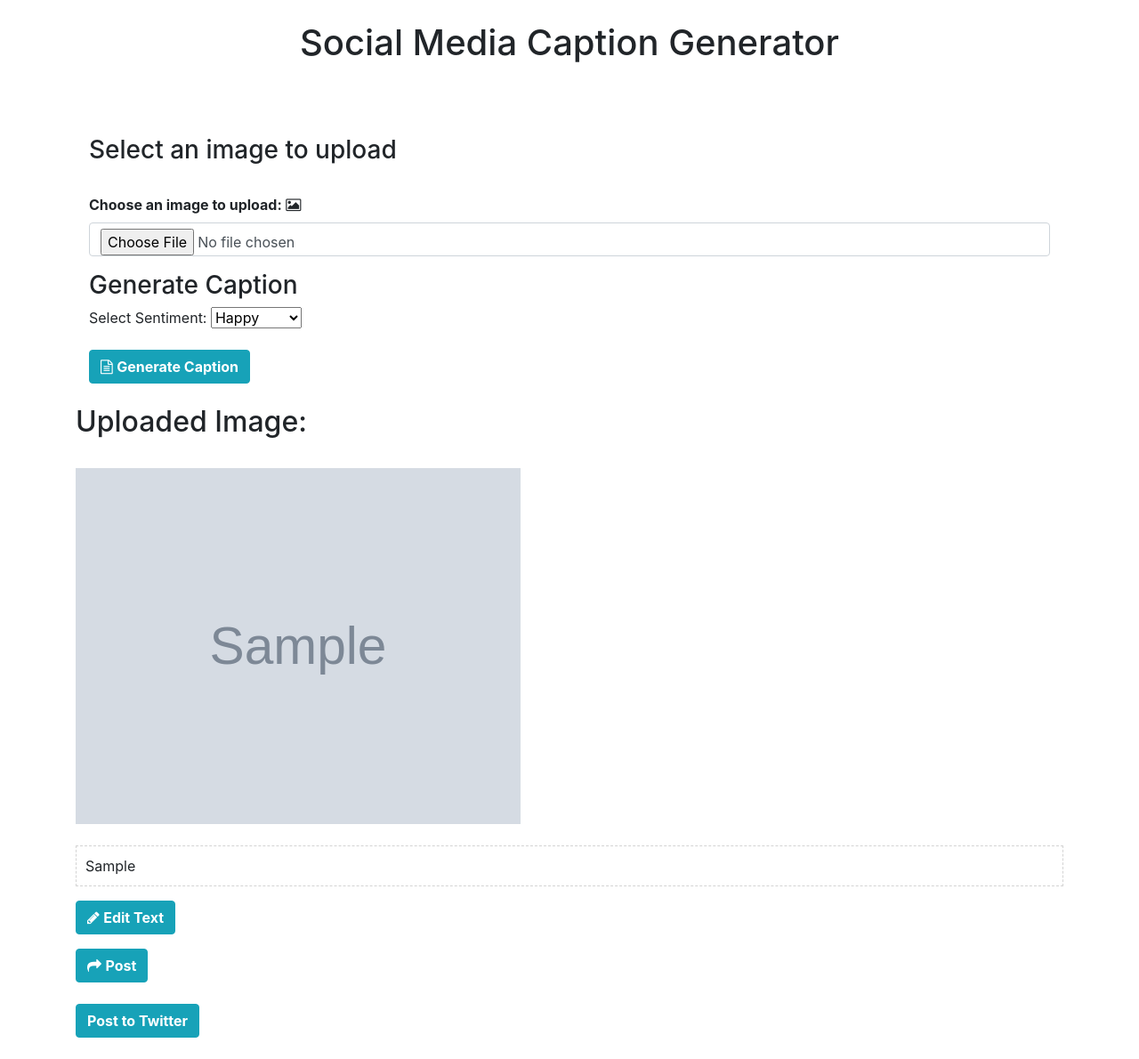
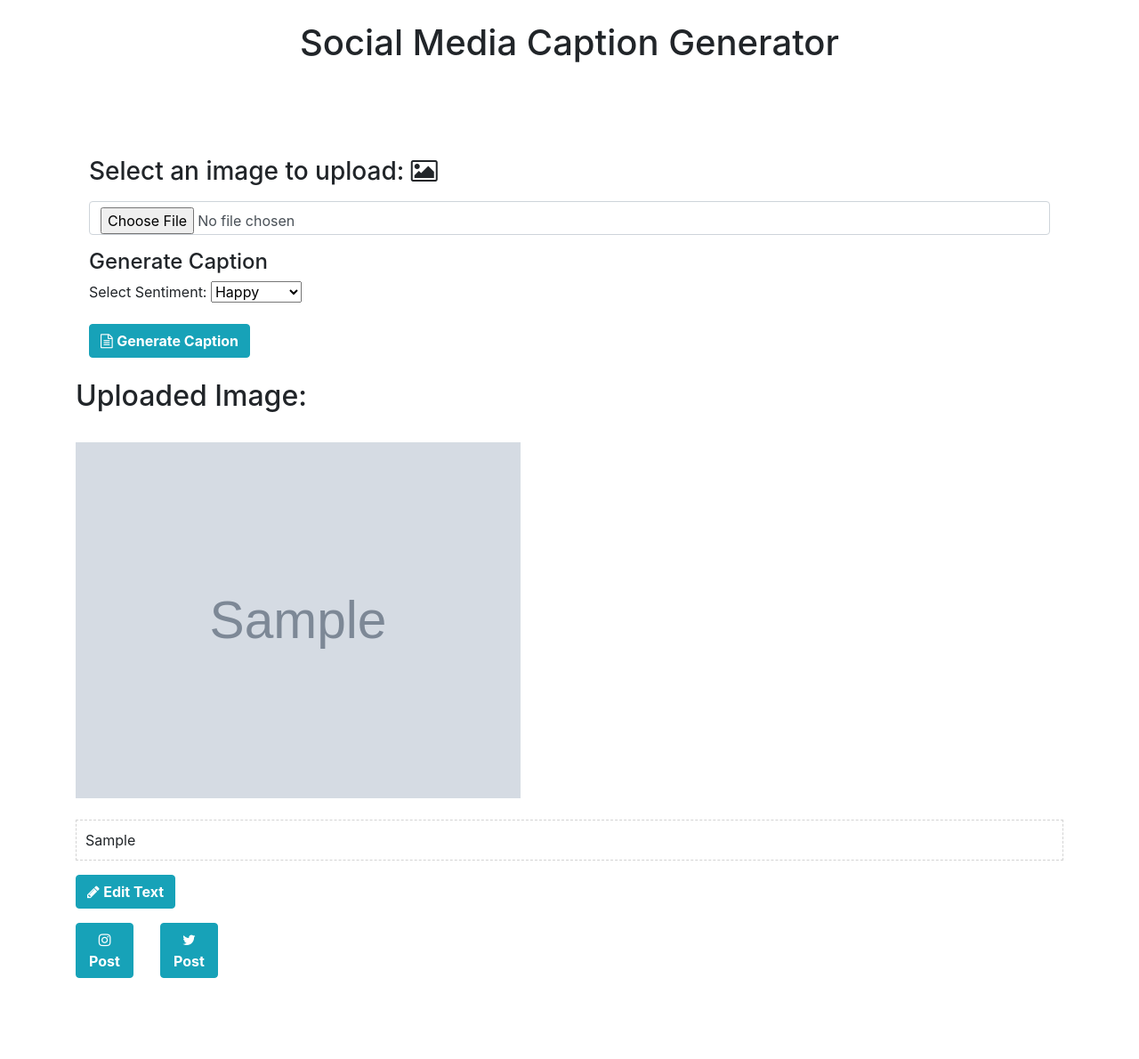
Before and after one commit to abhiyanbhattarai/Caption-Generation, a Flask app: template website/templates/home.html in a window 1280 px wide. Shown: the part 56-1246 px from the top of the page at 89% size. After the commit the page ends 1155 px from the top, so only its background shows below. Run offline with Flask 3, Linux system fonts and the light colour scheme; the template is opened without the code that fills it: most values are stand-ins (such as "Sample title", 1, 10 or a date in 2020); grey boxes marked "Sample" are stand-in pictures; parts of the project's set-up code (start-up, migrations or seed data) failed here and were passed over; some libraries are stand-ins or nearby versions.

Commit message:
Home Page Update

```diff
--- a/website/templates/home.html
+++ b/website/templates/home.html
@@ -4,16 +4,15 @@
 <h1 align="center">Social Media Caption Generator</h1>
 </br>
 <div class="container mt-5">
-    <h3>Select an image to upload</h3>
     <form method="POST" enctype="multipart/form-data">
     </br>
         <div class="form-group">
-            <label for="file"><strong>Choose an image to upload:</strong></label>
-            <i class="fa fa-picture-o" aria-hidden="true"></i>
+            <label for="file"><h3>Select an image to upload: <i class="fa fa-picture-o" aria-hidden="true"></i></h3></strong></label>
+
             </br>
             <input type="file" class="form-control" name="file" id="file" accept=".jpg, .jpeg, .png, .gif">
         </div>
-            <h3>Generate Caption</h3>
+            <h4>Generate Caption</h4>
             <form action="/generate_caption" method="post" class="mb-4">
                 <div class="mb-3">
                     <label for="sentiment" class="form-label">Select Sentiment:</label>
@@ -47,18 +46,22 @@
         <p id="editable-text" class="outlined-text">{{ better_caption }}</p>
             <button id="edit-button" class="btn btn-info"> <i class="fa fa-pencil" aria-hidden="true"></i> <b>Edit Text</b></button >
             <p id="edited-text"></p>
+            <div class="row">
+                <div class="col-md-1">
                     <form action="{{ url_for('views.post_to_instagram_action') }}" method="post">
                         <input type="hidden" name="caption" value="{{ better_caption }}">
                         <input type="hidden" name="filename" value="{{ filename }}">
-                <button type="submit" class="btn btn-info"><i class="fa fa-share"></i> <b>Post</b></button>
+                        <button type="submit" class="btn btn-info"><i class="fa fa-instagram"></i> <b>Post</b></button>
                     </form>
-        </br>
-                <!-- Add a new form for posting to Twitter -->
+                </div>
+                <div class="col-md-1">
                     <form action="{{ url_for('views.post_to_twitter_action') }}" method="post">
                         <input type="hidden" name="caption" value="{{ better_caption }}">
                         <input type="hidden" name="filename" value="{{ filename }}">
-                <button type="submit" class="btn btn-info"><b>Post to Twitter</b></button>
+                        <button type="submit" class="btn btn-info"><i class="fa fa-twitter"></i> <b>Post</b></button>
                     </form>
+                </div>
+            </div>
     {% endif %} <!-- End of if statement -->
 </div>
 
```
Also changed, not shown: website/static/uploads/3980581c1af5398cd7fdcdc740403b98.png (added), website/static/uploads/Feb23_28_870067634.jpg (added), website/static/uploads/sylvain-sarrailh-kamehousearstation.jpg (added). Lines whose indentation alone changed are shown as unchanged.
